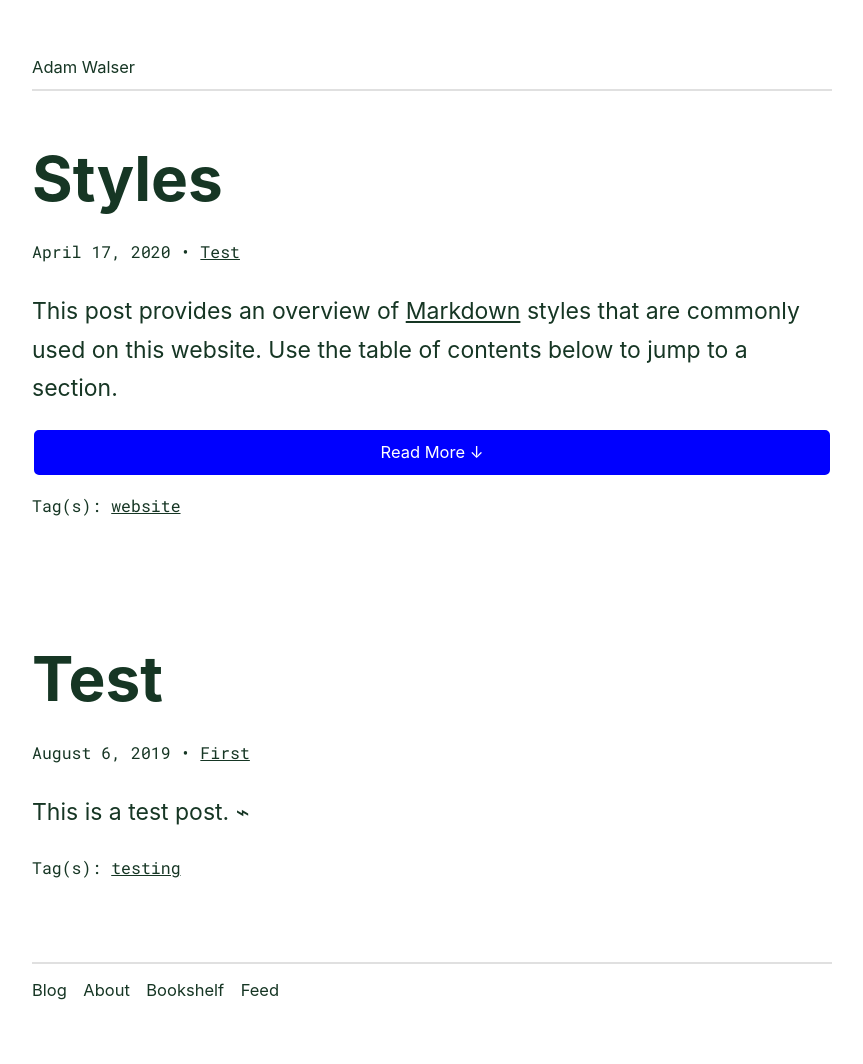
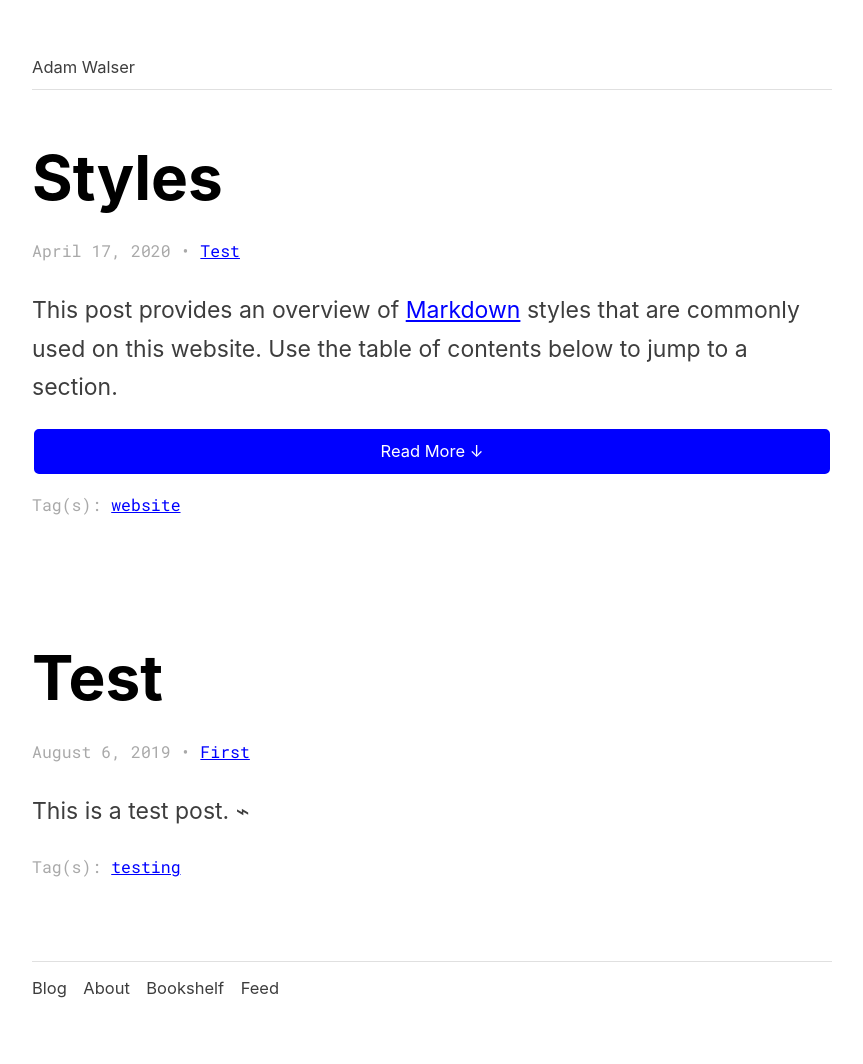
Before and after one commit to ajpwalser/ajpwalser.github.io, a Jekyll site: the page built from index.html, in a window 1280 px wide. Shown: the whole page, without its empty margins (208-1071 px from the left). Built offline with Jekyll 4.4.1, drawn with Linux system fonts in a browser that asks for light colours; some web fonts are replaced; the list of posts is cut into pages by our own code.

Commit message:
Update style.css

```diff
--- a/css/style.css
+++ b/css/style.css
@@ -14,7 +14,7 @@ body {
 	font-family: 'Inter', -apple-system, BlinkMacSystemFont, Segoe UI, Helvetica, Arial, sans-serif, Apple Color Emoji, Segoe UI Emoji, Segoe UI Symbol;
 	font-feature-settings: "ss01";
 	font-size: 23px;
-	color: rgb(22, 54, 36);
+	color: rgba(0, 0, 0, 0.76);
 	padding: 1em;
 }
 
@@ -37,7 +37,7 @@ footer {
 }
 
 footer a {
-	color: rgb(22, 54, 36) !important;
+	color: rgba(0, 0, 0, 0.76) !important;
 	text-decoration: none !important;
 }
 
@@ -58,12 +58,20 @@ footer li {
 /* Links */
 
 a:link {
-	color: rgb(22, 54, 36);
+	color: rgb(0, 0, 255);
+	transition: color 0.2s ease-out;
 }
 
+a:visited {
+	color: rgb(0, 0, 255);
+}
 
 a:hover {
-	text-decoration: underline;
+	color: rgb(0, 0, 128);
+}
+
+a:active {
+	color: rgb(0, 0, 255);
 }
 
 /* Headings */
@@ -72,7 +80,7 @@ h1,
 h2,
 h3,
 h4 {
-	color: rgb(22, 54, 36);
+	color: rgba(0, 0, 0, 1);
 }
 
 h1 {
@@ -87,7 +95,12 @@ h1 {
 }
 
 .header a {
+	color: rgba(0, 0, 0, 0.76) !important;
 	text-decoration: none !important;
+}
+
+.header a:hover {
+	color: rgb(0, 0, 255) !important;
 }
 
 h2 {
@@ -96,11 +109,12 @@ h2 {
 }
 
 h2 a {
+	color: rgba(0, 0, 0, 1) !important;
 	text-decoration: none !important;
 }
 
 h2 a:hover {
-	color: rgb(22, 54, 36) !important;
+	color: rgb(0, 0, 255) !important;
 	text-decoration: none;
 }
 
@@ -123,7 +137,7 @@ time,
 figcaption {
 	font-family: 'Roboto Mono', SFMono-Regular, Consolas, Liberation Mono, Menlo, monospace;
 	font-size: 0.718em;
-	color: rgb(22, 54, 36);
+	color: rgb(169, 169, 169);
 }
 
 p.time {
@@ -131,11 +145,11 @@ p.time {
 }
 
 .meta a {
-	color: rgb(22, 54, 36) !important;
+	color: rgb(0, 0, 255) !important;
 }
 
 .meta a:hover {
-	color: rgb(22, 54, 36) !important;
+	color: rgb(0, 0, 128) !important;
 }
 
 /* Blockquotes */
@@ -146,7 +160,7 @@ blockquote {
 	color: rgba(0, 0, 0, 0.76);
 	margin: 1em auto;
 	padding-left: 1em;
-	border-left: 2px solid rgba(0, 0, 0, 0.12);
+	border-left: 1px solid rgba(0, 0, 0, 0.12);
 }
 
 /* Code formatting */
@@ -177,7 +191,7 @@ pre {
 hr {
 	border: 0;
 	height: 0;
-	border-top: 2px solid rgba(0, 0, 0, 0.12);
+	border-top: 1px solid rgba(0, 0, 0, 0.12);
 }
 
 /* Lists */
```
